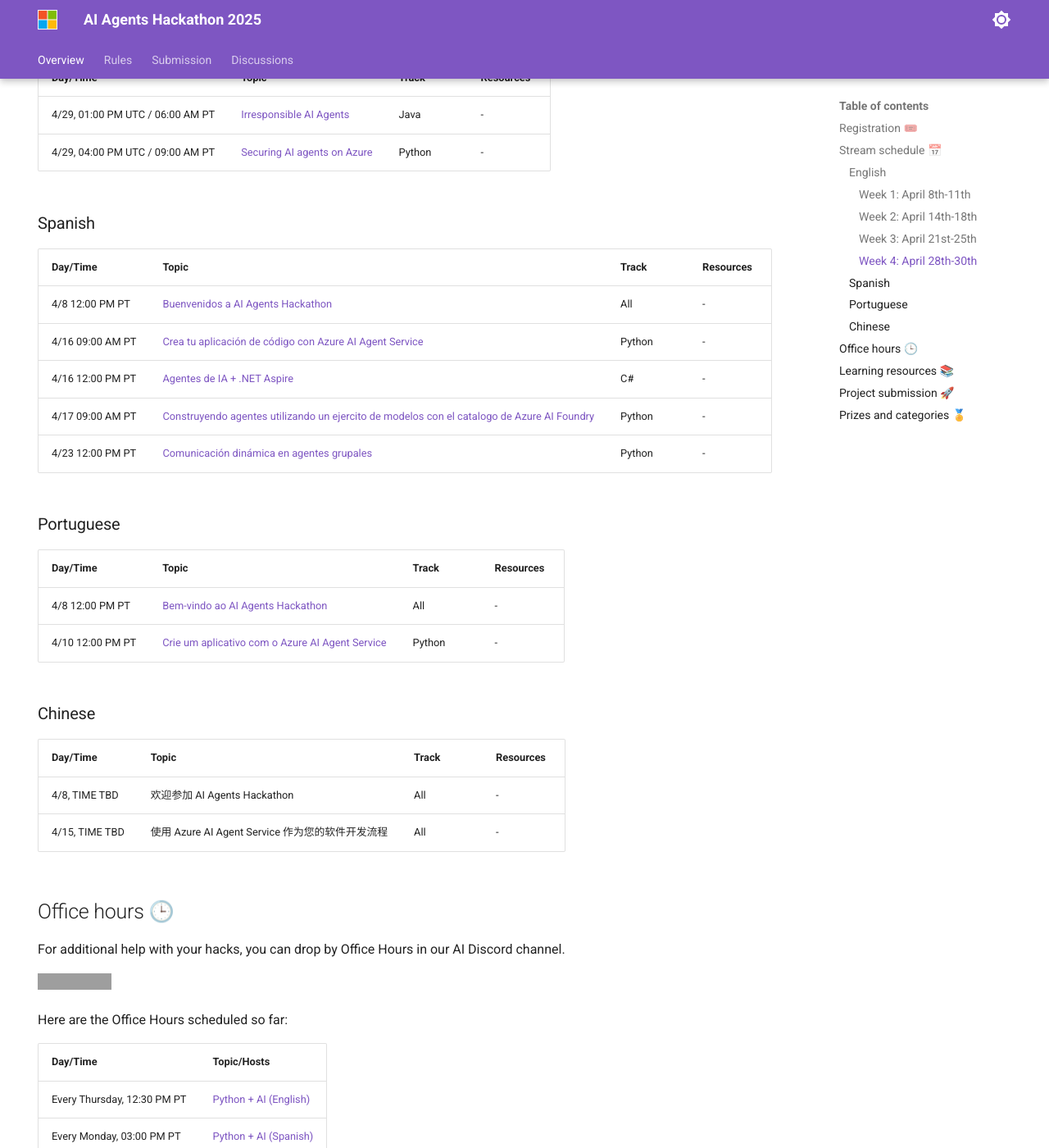
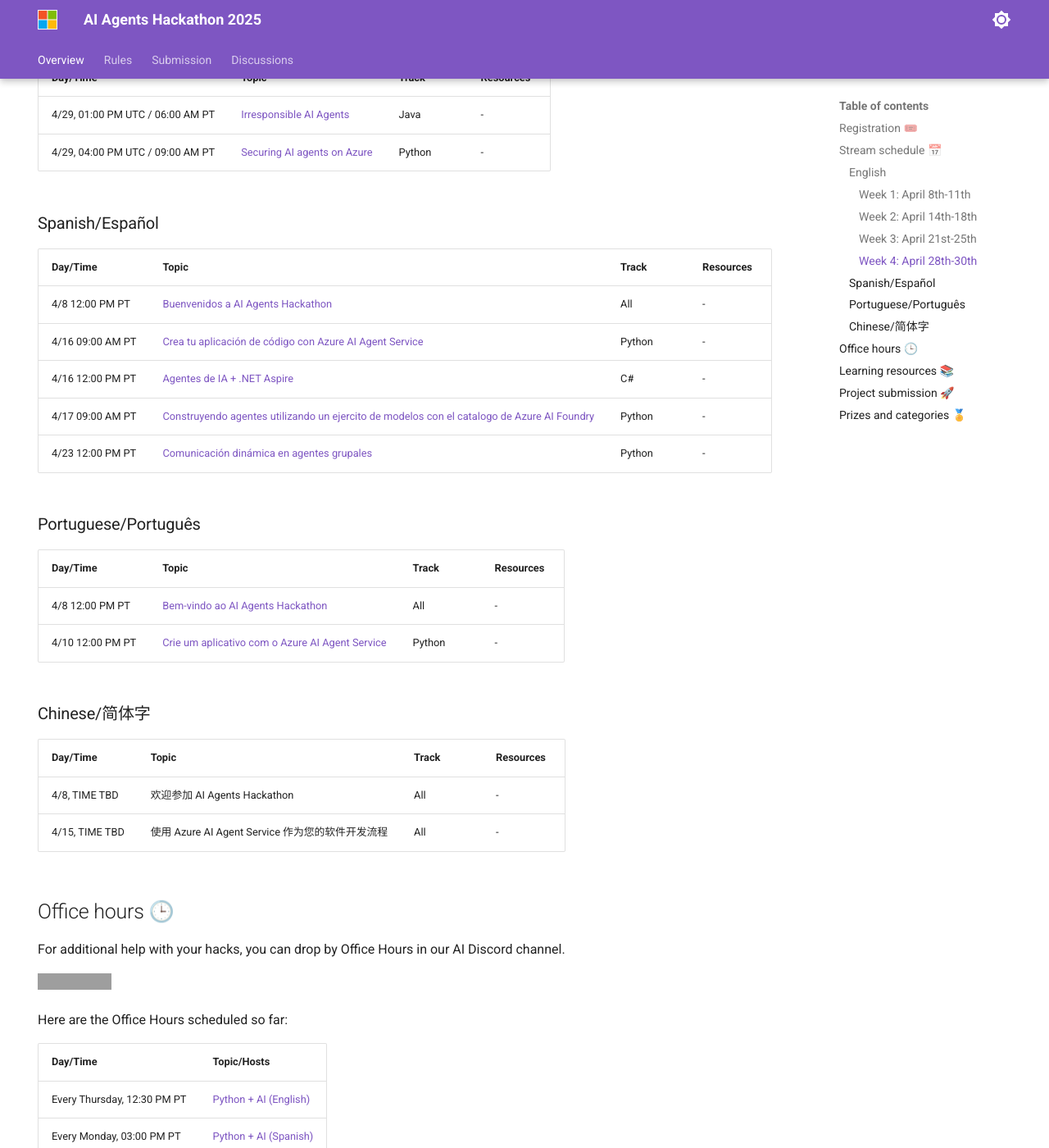
Before and after one commit to nitya/AI_Agents_Hackathon, an MkDocs documentation site: the page built from docs/index.md, in a window 1280 px wide and 1400 px high, scrolled down 2825 px. Shown: the whole window at 82% size. Built offline with MkDocs 1.6.1 and Material for MkDocs 9.7.7, drawn with Linux system fonts in a browser that asks for light colours; grey boxes are pictures that could not be loaded.

Commit message:
Update index.md

```diff
--- a/docs/index.md
+++ b/docs/index.md
@@ -84,7 +84,7 @@ Once you're registered, [introduce yourself](https://github.com/microsoft/AI_Age
 | 4/29, 01:00 PM UTC / 06:00 AM PT    | [Irresponsible AI Agents](https://developer.microsoft.com/reactor/events/25388) | Java | - |
 | 4/29, 04:00 PM UTC / 09:00 AM PT    | [Securing AI agents on Azure](https://developer.microsoft.com/reactor/events/25364) | Python | - |
 
-### Spanish
+### Spanish/Español
 
 | Day/Time              | Topic                    | Track                    | Resources                |
 | --------------------- | ------------------------ | ------------------------ | ------------------------ |
@@ -94,14 +94,14 @@ Once you're registered, [introduce yourself](https://github.com/microsoft/AI_Age
 | 4/17 09:00 AM PT    | [Construyendo agentes utilizando un ejercito de modelos con el catalogo de Azure AI Foundry](https://developer.microsoft.com/reactor/events/25316) | Python | - |
 | 4/23 12:00 PM PT    | [Comunicación dinámica en agentes grupales](https://developer.microsoft.com/reactor/events/25339) | Python | - |
 
-### Portuguese
+### Portuguese/Português
 
 | Day/Time              | Topic                    | Track                    | Resources                |
 | --------------------- | ------------------------ | ------------------------ | ------------------------ |
 | 4/8 12:00 PM PT | [Bem-vindo ao AI Agents Hackathon](https://developer.microsoft.com/reactor/events/25368) | All | - |
 | 4/10 12:00 PM PT | [Crie um aplicativo com o Azure AI Agent Service](https://developer.microsoft.com/reactor/events/25367) | Python | - |
 
-### Chinese
+### Chinese/简体字
 
 | Day/Time              | Topic                    | Track                    | Resources                |
 | --------------------- | ------------------------ | ------------------------ | ------------------------ |
```
